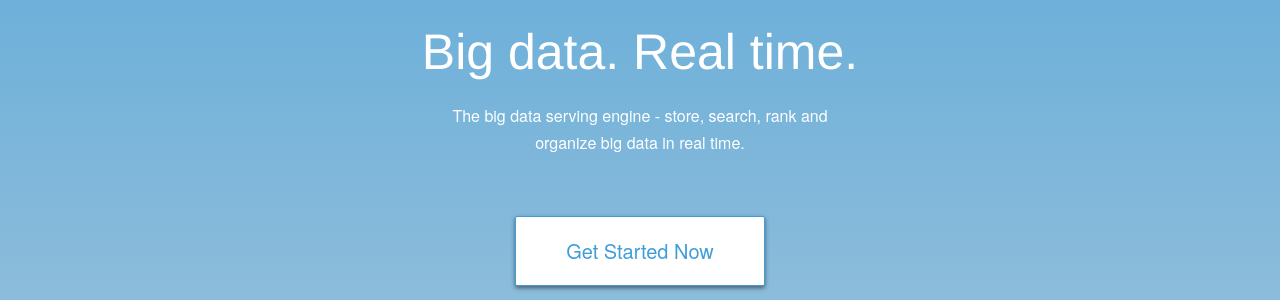
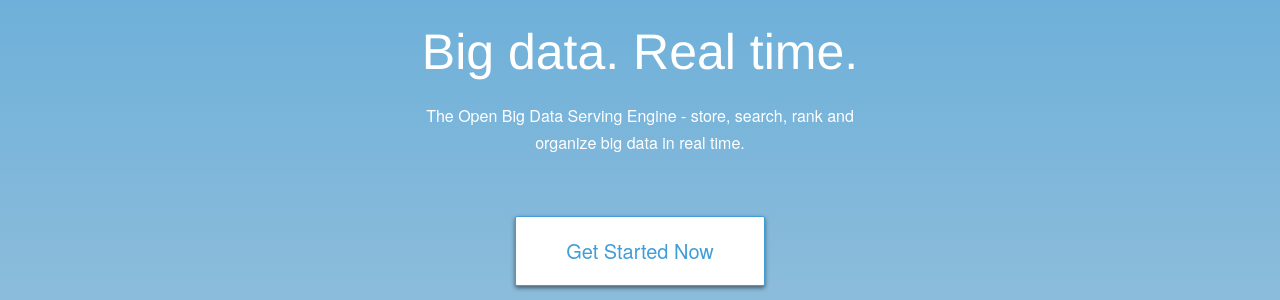
Before and after one commit to vespa-engine/frontpage, a Jekyll site: the page built from index.md, in a window 1280 px wide and 900 px high, scrolled down 310 px. Shown: the part 156-456 px from the top of the window. Built offline with Jekyll 4.4.1, drawn with Linux system fonts in a browser that asks for light colours; some web fonts are replaced.

Commit message:
Mention "open"
We don't say anywhere on this page that Vespa is open source.
I think yet another word in this sentence is too much, but that "open" is fine -
(cuz I like the phrase "the open big data serving engine").

Perhaps we should also say "open source" explicitly somewhere though?

```diff
--- a/_includes/header.html
+++ b/_includes/header.html
@@ -40,7 +40,7 @@
             <div class="intro container">
                 <div class="intro-logo container"><img src="{{ site.baseurl }}/img/VespaIcon.png" class="img-responsive center-block"/></div>
                 <div class="intro-lead-in">Big data. Real time.</div>
-                <div class="intro-long">The big data serving engine - store, search, rank and organize big data in real time.</div>
+                <div class="intro-long">The Open Big Data Serving Engine - store, search, rank and organize big data in real time.</div>
                 <a href="http://docs.vespa.ai/documentation/vespa-quick-start.html" class="btn btn-xl intro-button">Get Started Now</a>
             </div>
         </div>
```
